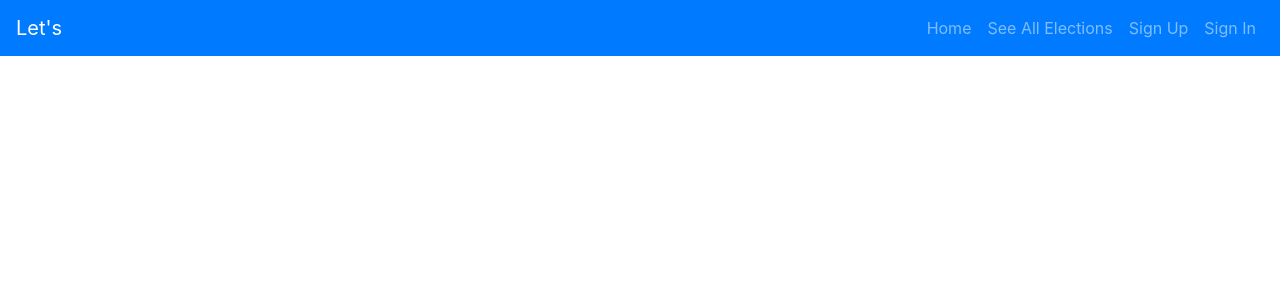
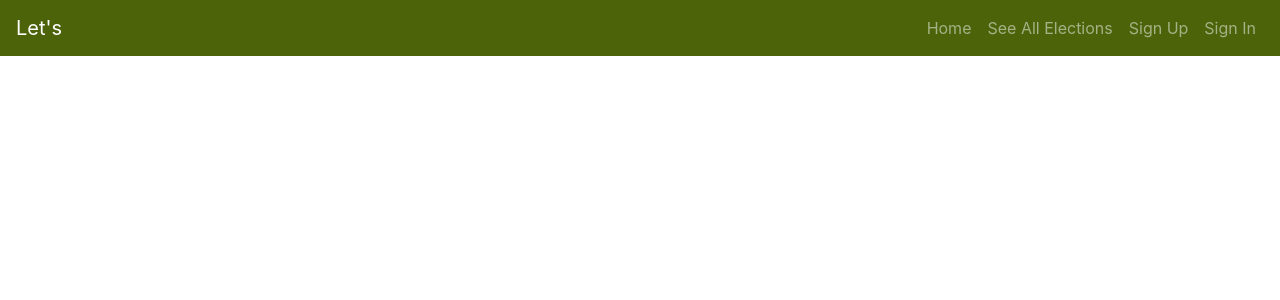
Before and after one commit to martylanger/lets-client, a React app: page / in a window 1280 px wide. Shown: the top 300 px of the page. Built offline with nearby package versions, Linux system fonts and the light colour scheme.

Commit message:
Introduce color palette
Define five colors ($a-$e) in index.scss
Add .navbar background-color: $b
Remove bg="primary" from Header Navbar

```diff
--- a/src/components/Header/Header.js
+++ b/src/components/Header/Header.js
@@ -27,7 +27,7 @@ const alwaysOptions = (
 )
 
 const Header = ({ user }) => (
-  <Navbar bg="primary" variant="dark" expand="md">
+  <Navbar variant="dark" expand="md">
     <Navbar.Brand href="#">
       Let&#39;s
     </Navbar.Brand>
--- a/src/index.scss
+++ b/src/index.scss
@@ -1,5 +1,16 @@
 @import '~bootstrap/scss/bootstrap';
+
+$a: #aebf7e;
+$b: #4c630a;
+$c: #f2ebb8;
+$d: #7c8af4;
+$e: #7e97bf;
 
 Button {
   margin-right: 2px;
 }
+
+.navbar {
+  background-color: $b;
+  color: $c;
+}
```
